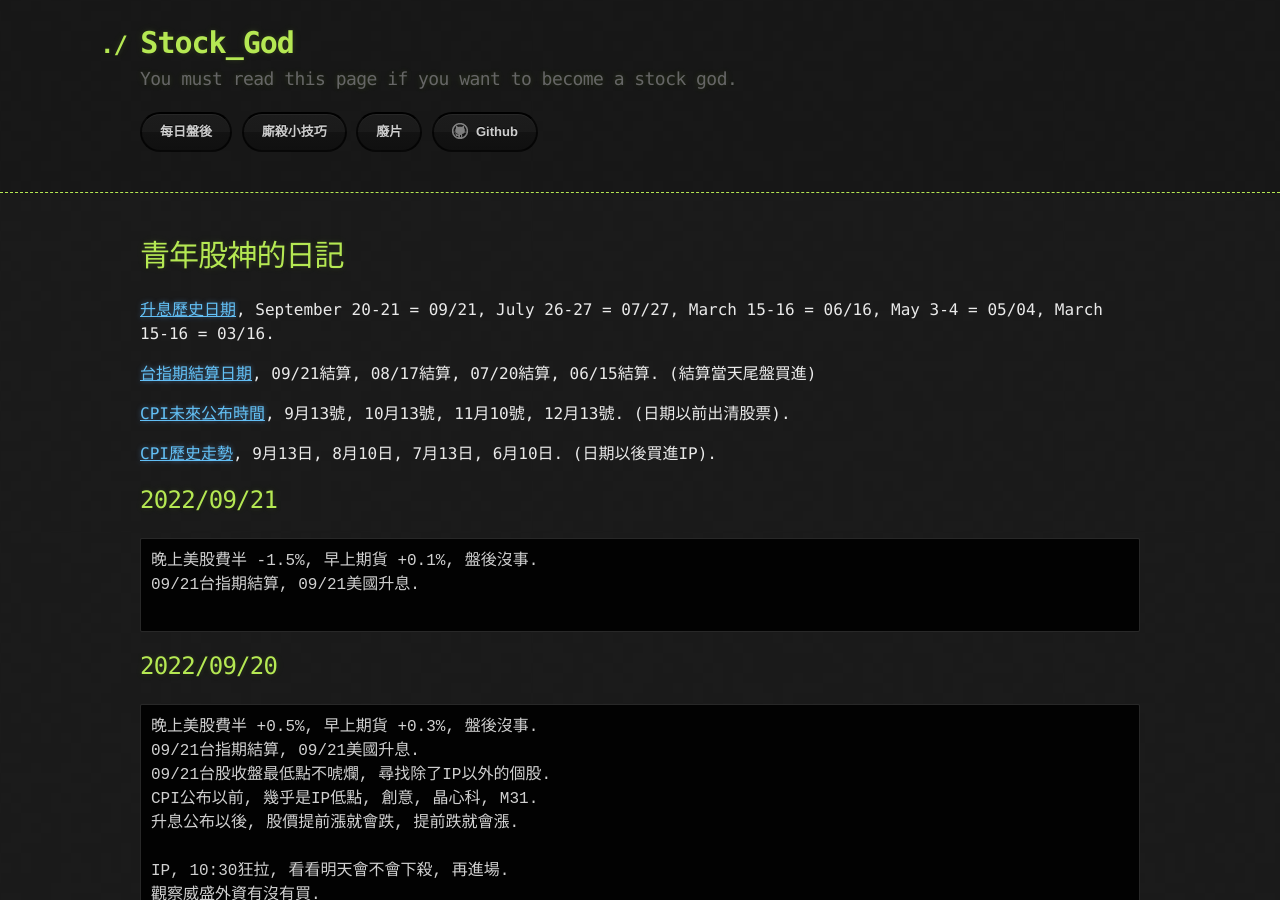
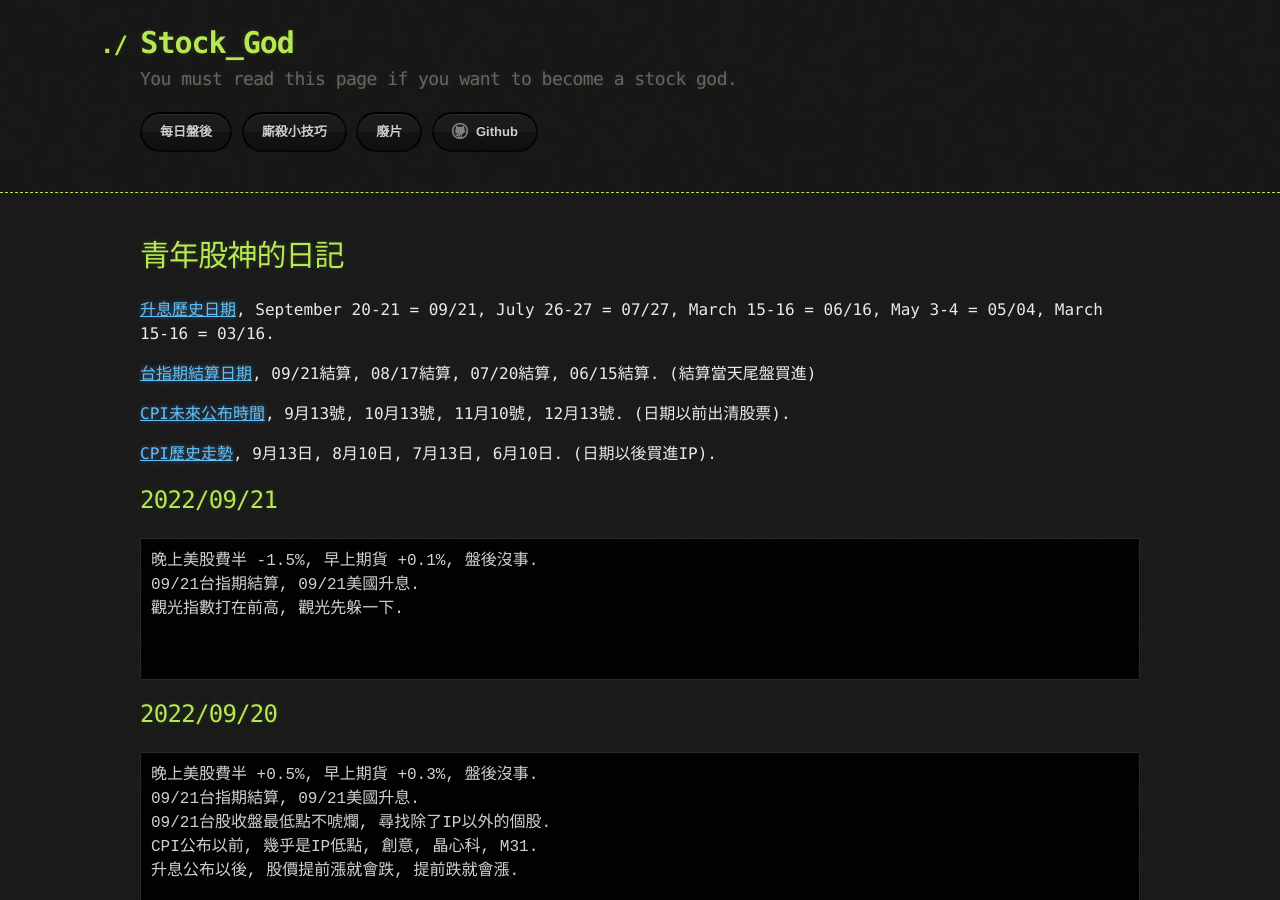
Before and after one commit to lepg5487/Stock_God, a Jekyll site: the page built from index.md, in a window 1280 px wide and 900 px high. Built offline with Jekyll 4.4.1, drawn with Linux system fonts in a browser that asks for light colours; our own code applies the rules of GitHub Pages for plain Markdown files.

Commit message:
Update index.md

````diff
--- a/index.md
+++ b/index.md
@@ -16,6 +16,8 @@ layout: testlayouts
 ```
 晚上美股費半 -1.5%, 早上期貨 +0.1%, 盤後沒事.
 09/21台指期結算, 09/21美國升息.
+觀光指數打在前高, 觀光先躲一下.
+
 
 ```
 
````
